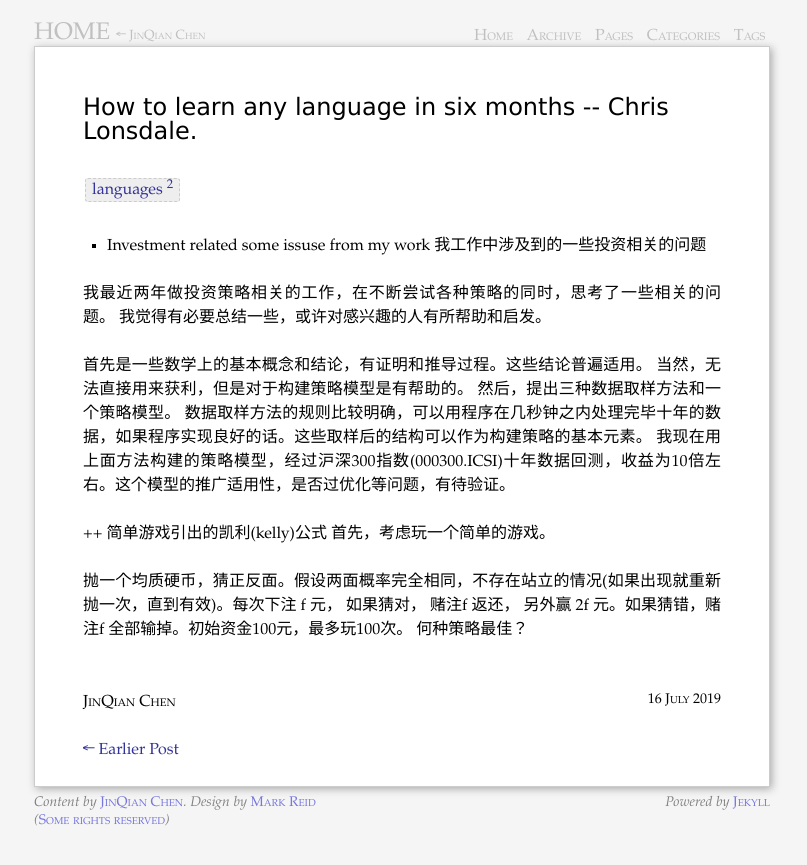
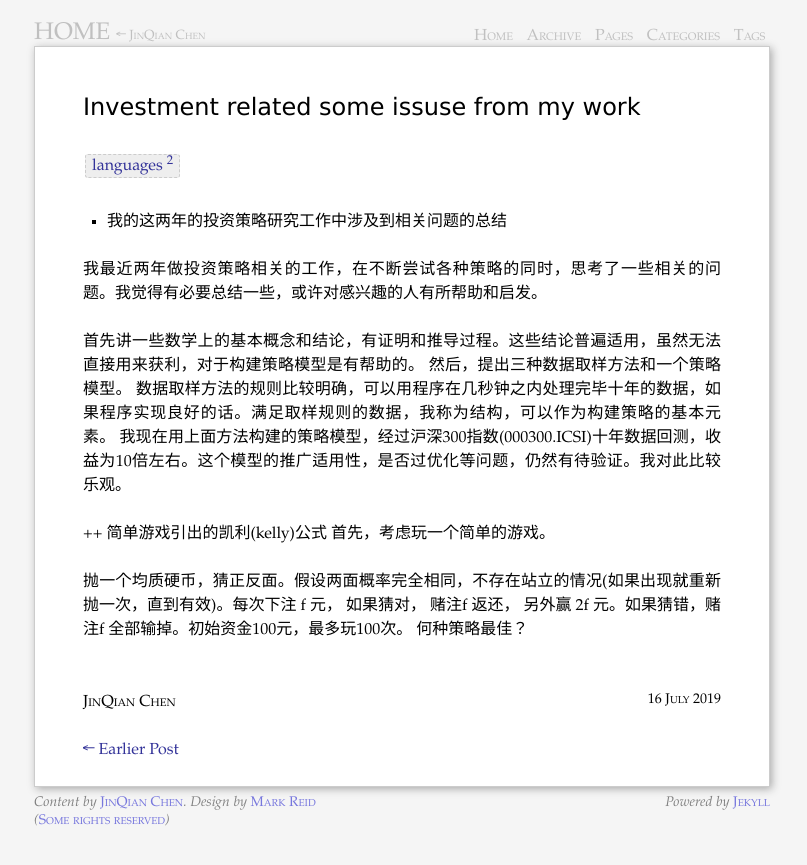
Before and after one commit to chenjinqian/chenjinqian.github.io, a Jekyll site: the page built from _posts/2019-07-16-Investment-related-some-issuses.markdown, in a window 1280 px wide. Shown: the top 865 px of the page, without its empty margins (238-1045 px from the left). Built offline with Jekyll 4.4.1, drawn with Linux system fonts in a browser that asks for light colours.

Commit message:
fix title in investment article.

```diff
--- a/_posts/2019-07-16-Investment-related-some-issuses.markdown
+++ b/_posts/2019-07-16-Investment-related-some-issuses.markdown
@@ -1,7 +1,7 @@
 ---
 layout: post
-title: How to learn any language in six months -- Chris Lonsdale.
-excerpt: Language learing theory from TED speach. With Chinese translation, still need some pictures.
+title: Investment related some issuse from my work
+excerpt: summery of my work as investment strategy modeling at last two years.
 categories:
     - tech
 tags:
@@ -9,23 +9,21 @@ tags:
 layout: post
 ---
 <ul class="org-ul">
-<li>Investment related some issuse from my work  我工作中涉及到的一些投资相关的问题
+<li>我的这两年的投资策略研究工作中涉及到相关问题的总结
 </li>
 </ul>
 
 <p>
-我最近两年做投资策略相关的工作，在不断尝试各种策略的同时，思考了一些相关的问题。
-我觉得有必要总结一些，或许对感兴趣的人有所帮助和启发。
+我最近两年做投资策略相关的工作，在不断尝试各种策略的同时，思考了一些相关的问题。我觉得有必要总结一些，或许对感兴趣的人有所帮助和启发。
 </p>
 
+<p>
+首先讲一些数学上的基本概念和结论，有证明和推导过程。这些结论普遍适用，虽然无法直接用来获利，对于构建策略模型是有帮助的。
+然后，提出三种数据取样方法和一个策略模型。
+数据取样方法的规则比较明确，可以用程序在几秒钟之内处理完毕十年的数据，如果程序实现良好的话。满足取样规则的数据，我称为结构，可以作为构建策略的基本元素。
+我现在用上面方法构建的策略模型，经过沪深300指数(000300.ICSI)十年数据回测，收益为10倍左右。这个模型的推广适用性，是否过优化等问题，仍然有待验证。我对此比较乐观。
+</p>
 
-<p>
-首先是一些数学上的基本概念和结论，有证明和推导过程。这些结论普遍适用。
-当然，无法直接用来获利，但是对于构建策略模型是有帮助的。
-然后，提出三种数据取样方法和一个策略模型。
-数据取样方法的规则比较明确，可以用程序在几秒钟之内处理完毕十年的数据，如果程序实现良好的话。这些取样后的结构可以作为构建策略的基本元素。
-我现在用上面方法构建的策略模型，经过沪深300指数(000300.ICSI)十年数据回测，收益为10倍左右。这个模型的推广适用性，是否过优化等问题，有待验证。
-</p>
 
 <p>
 ++ 简单游戏引出的凯利(kelly)公式
```
